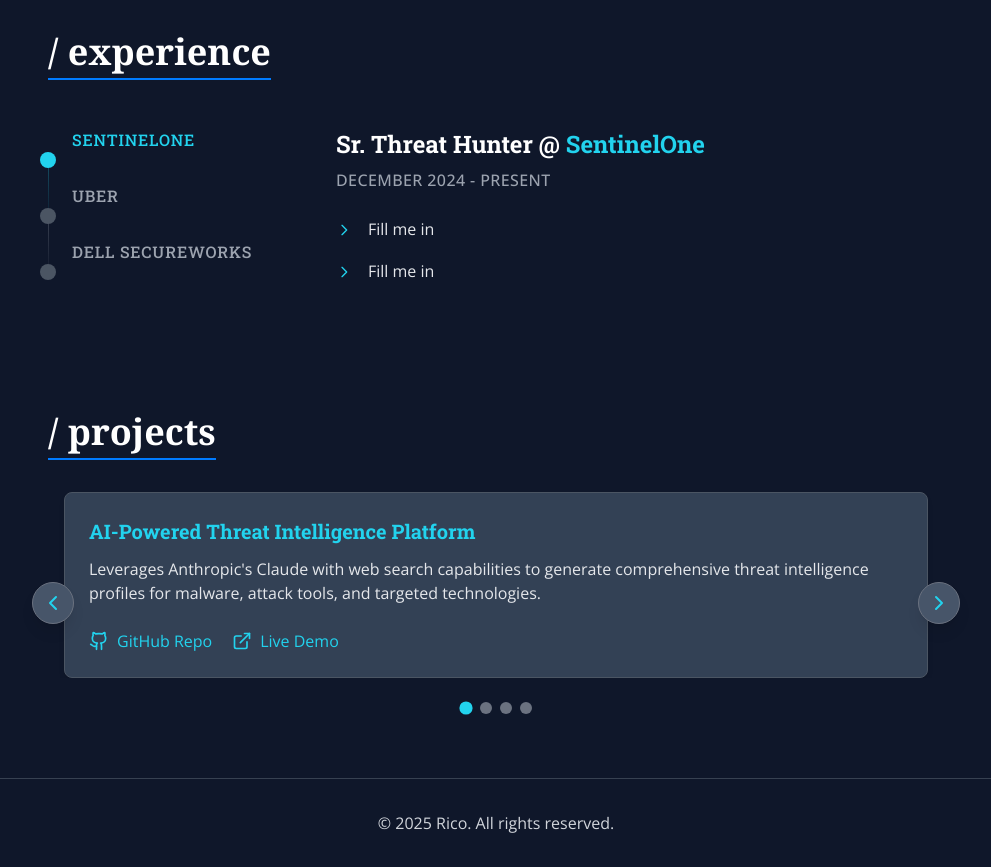
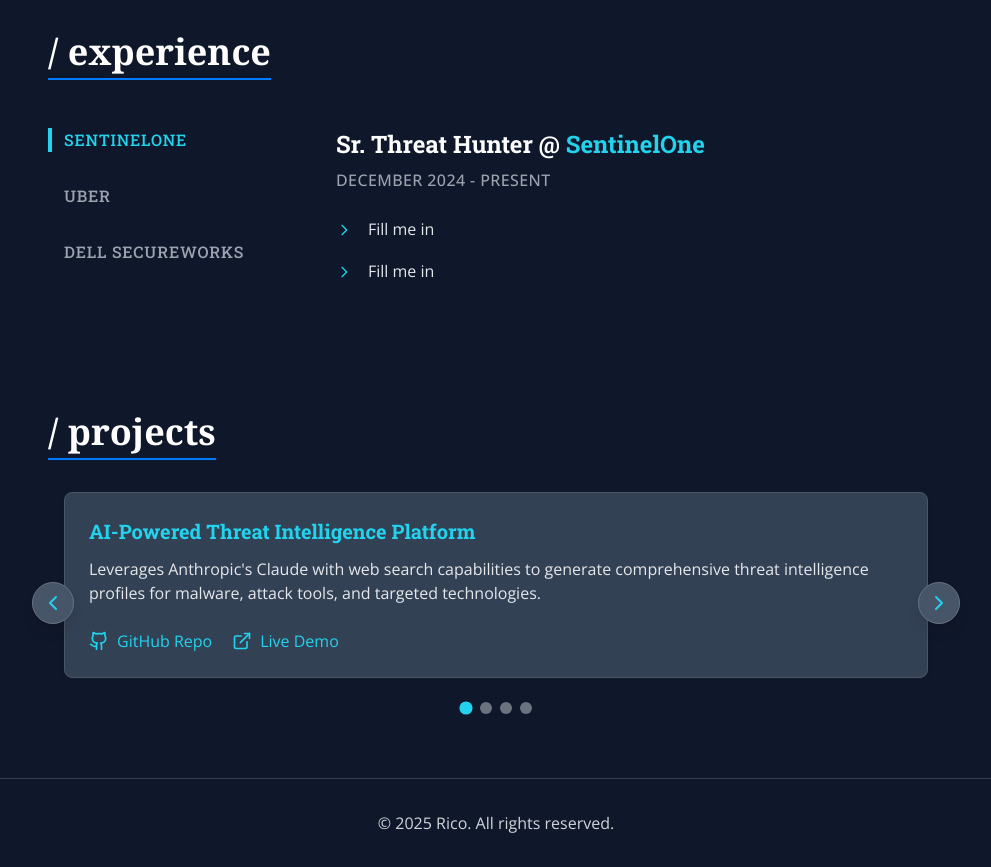
Before and after one commit to ricomanifesto/rico, a React (Vite) app: page / in a window 1280 px wide. Shown: the part 1240-2107 px from the top of the page, without its empty margins (144-1135 px from the left). Built offline with nearby package versions, Linux system fonts and the light colour scheme.

Commit message:
Replace timeline dots with selection bar in experience section

```diff
--- a/src/components/Experience.tsx
+++ b/src/components/Experience.tsx
@@ -73,18 +73,13 @@ export default function Experience() {
                   viewport={{ once: true }}
                   transition={{ duration: 0.6, delay: index * 0.1 }}
                 >
-                  {/* Timeline Line */}
-                  {index < experiences.length - 1 && (
-                    <div className="hidden lg:block absolute left-0 top-8 w-px h-16 bg-gradient-to-b from-current to-transparent opacity-30"></div>
-                  )}
-
-                  {/* Timeline Dot */}
-                  <div className={`hidden lg:block absolute -left-2 top-6 w-4 h-4 rounded-full transition-all duration-300 ${
-                    selectedCompany === index ? 'bg-cyan-400' : 'bg-gray-600'
+                  {/* Selection Bar */}
+                  <div className={`hidden lg:block absolute left-0 top-0 w-1 h-full transition-all duration-300 ${
+                    selectedCompany === index ? 'bg-cyan-400' : 'bg-transparent'
                   }`}></div>
 
                   {/* Company Name */}
-                  <h3 className="font-medium text-sm lg:text-base tracking-wider lg:pl-6">
+                  <h3 className="font-medium text-sm lg:text-base tracking-wider lg:pl-4">
                     {exp.company}
                   </h3>
                 </motion.button>
```
